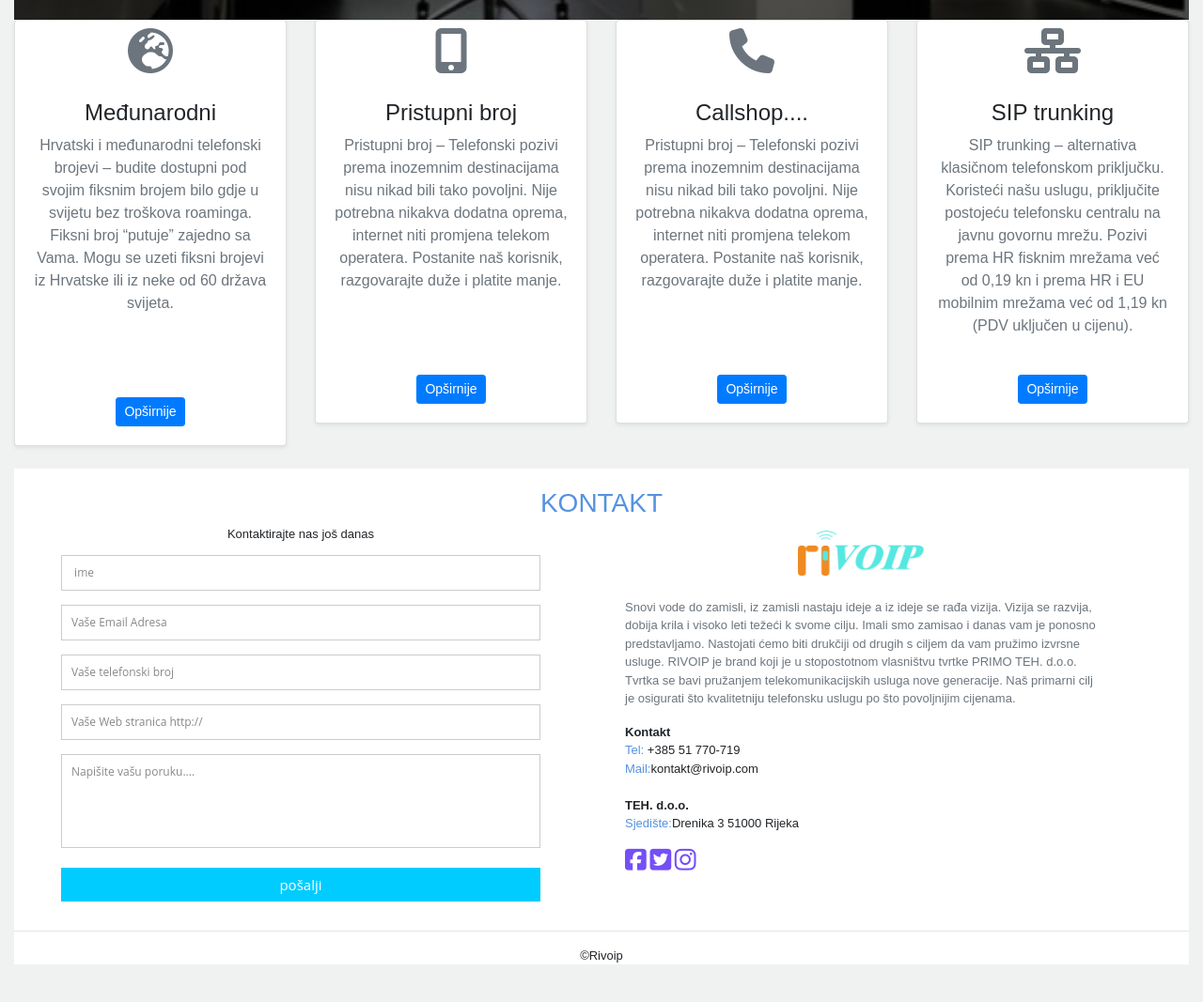
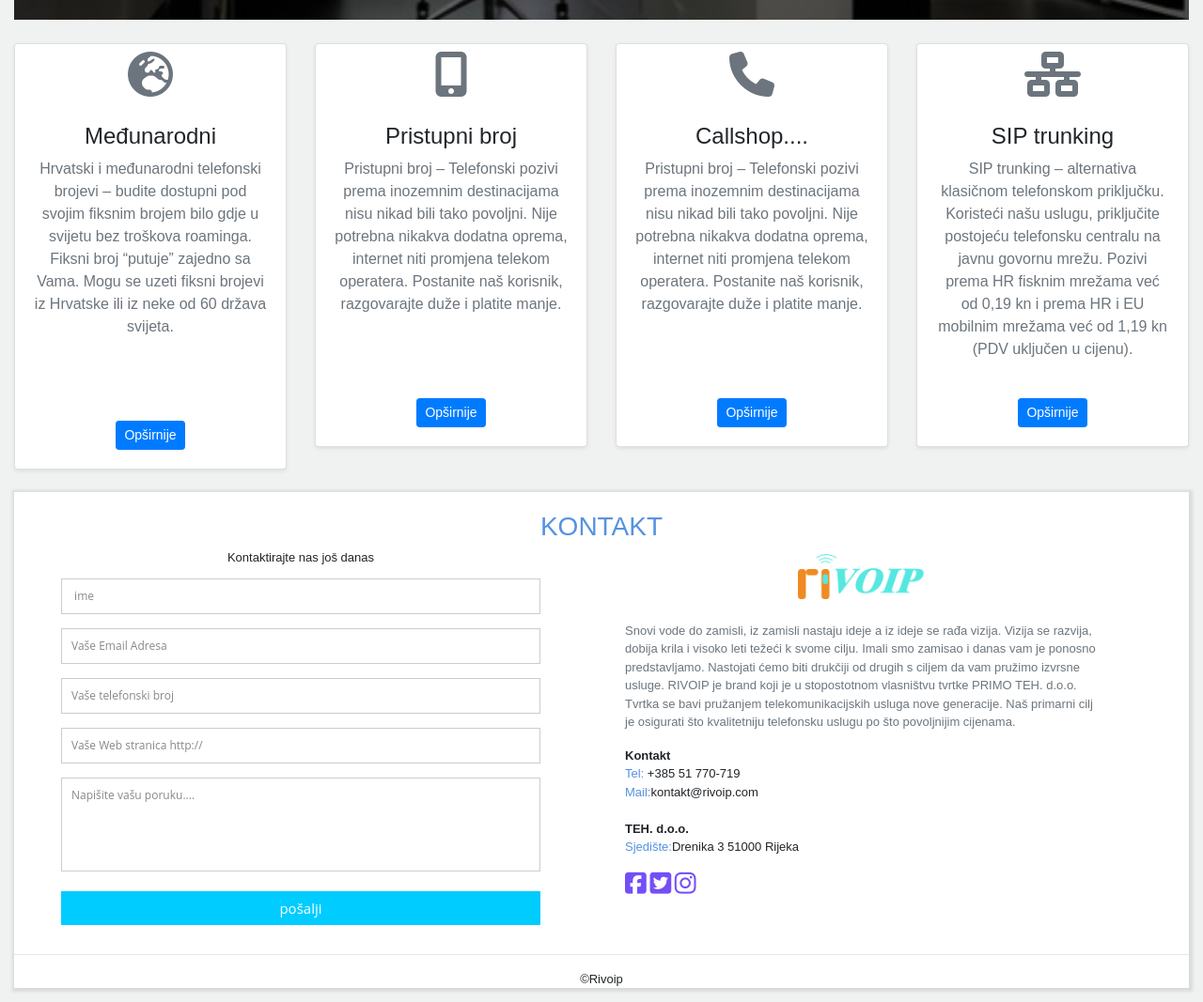
Before and after one commit to sanjin-j/test1, a plain HTML site: page index.html in a window 1280 px wide. Shown: the part 1538-2605 px from the top of the page at 94% size. Before the commit the page ends 2580 px from the top, so only its background shows below. Drawn offline with Linux system fonts and the light colour scheme.

Commit message:
Add files via upload

```diff
--- a/style.css
+++ b/style.css
@@ -3,7 +3,8 @@ body {
       font-family: Arial, Helvetica, sans-serif;
       background-color: rgb(240, 241, 241);
 
-      padding: 15px;
+
+      margin: 15px;
 
 }
 
@@ -75,15 +76,15 @@ nav ul li {
 .fore{
     margin-top: 25px;
     margin-left: 0px;
-    margin-top: 0px;
+
 }
 footer{
     background-color: white;
     font-size: small;
     margin-left: 0px;
     margin-right: 0px;
+    box-shadow: 1px 1px 3px 3px #88888838;
 }
-
 footer img{
     height: 3rem;
     margin: 1.5rem 0;
```
